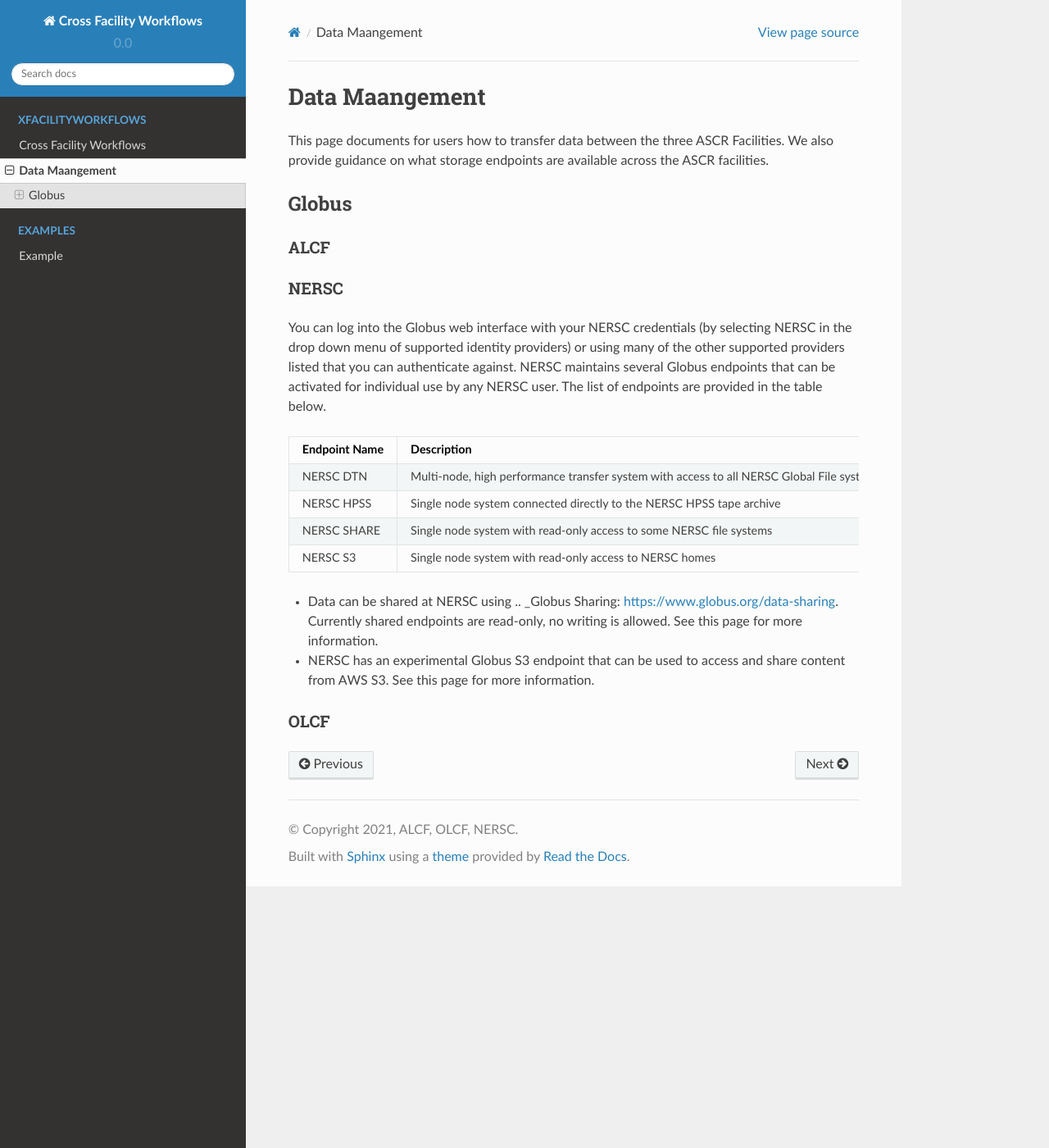
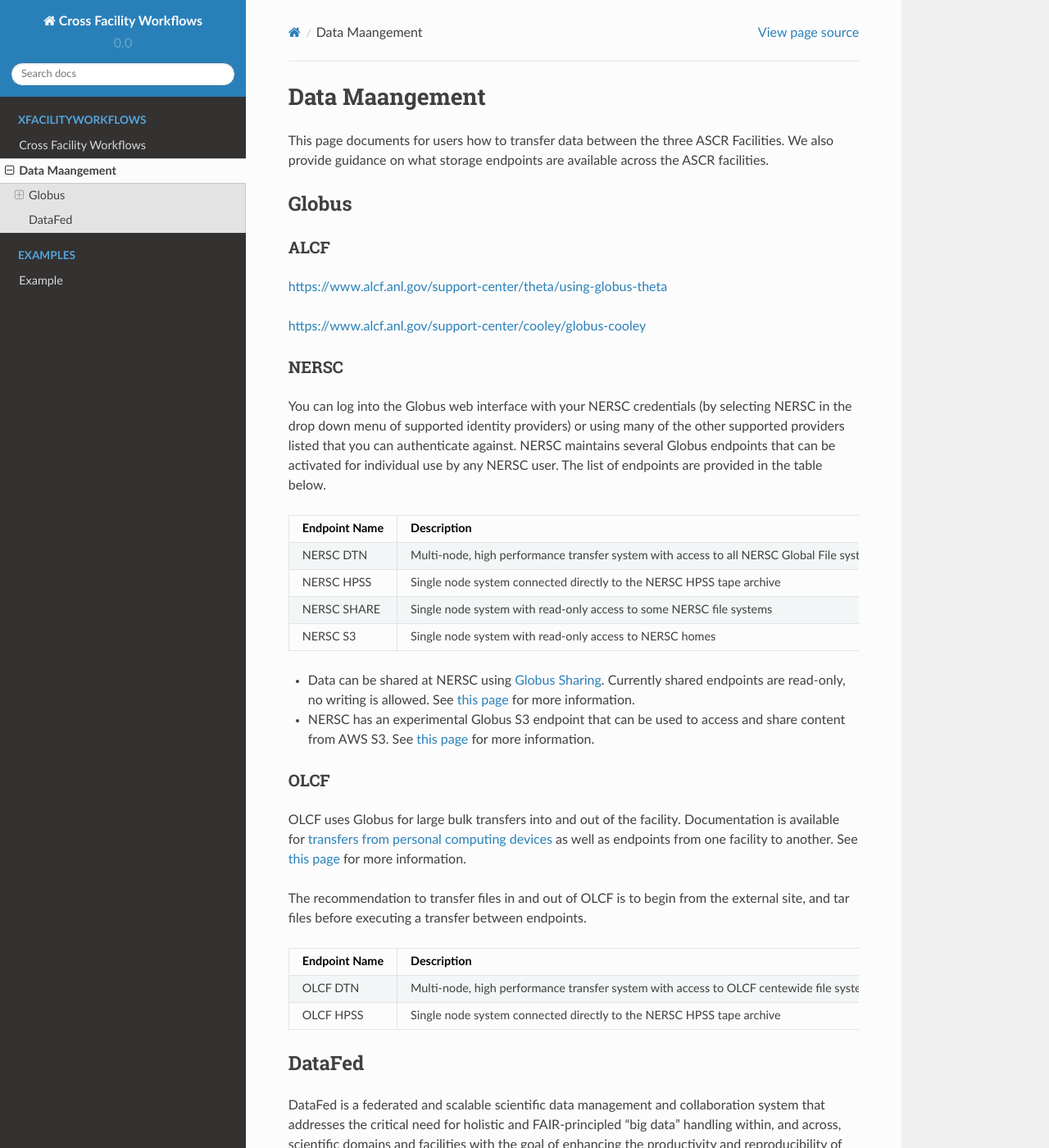
Before and after one commit to kantypas/BestPractices, a Sphinx documentation site: the page built from docs/source/DataManagement.rst, in a window 1280 px wide and 1400 px high. Shown: the whole window at 82% size. Built offline with Sphinx 7.4.7 and the Read the Docs theme 2.0.0, drawn with Linux system fonts in a browser that asks for light colours; pages that are not in the unit, such as notebooks, are missing from menus; some of the changed text lies outside the part shown.

Commit message:
Update DataManagement.rst
Added ALCF and OLCF docs, and DataFed

```diff
--- a/docs/source/DataManagement.rst
+++ b/docs/source/DataManagement.rst
@@ -9,6 +9,9 @@
 
 ALCF
 ~~~~~~
+https://www.alcf.anl.gov/support-center/theta/using-globus-theta
+
+https://www.alcf.anl.gov/support-center/cooley/globus-cooley
 
 
 NERSC
@@ -37,10 +40,41 @@
 +----------------+-----------------------------------------------+---------------------------+
 
 
-* Data can be shared at NERSC using .. _Globus Sharing: https://www.globus.org/data-sharing. Currently shared endpoints are read-only, no writing is allowed. See this page for more information.
-* NERSC has an experimental Globus S3 endpoint that can be used to access and share content from AWS S3. See this page for more information.
+* Data can be shared at NERSC using `Globus Sharing <https://www.globus.org/data-sharing>`_. Currently shared endpoints are read-only, no writing is allowed. See `this page <https://docs.nersc.gov/services/globus/#sharing-data-with-globus>`_ for more information.
+* NERSC has an experimental Globus S3 endpoint that can be used to access and share content from AWS S3. See `this page <https://docs.nersc.gov/services/globus/#globus-s3-endpoint>`_ for more information.
 
 
 
 OLCF
 ~~~~~~
+
+OLCF uses Globus for large bulk transfers into and out of the facility.
+Documentation is available for `transfers from personal computing devices <https://docs.olcf.ornl.gov/data/transferring.html#using-globus-from-your-local-machine>`_ as well as endpoints from one facility to another.
+See `this page <https://docs.olcf.ornl.gov/data/transferring.html>`_ for more information.
+
+The recommendation to transfer files in and out of OLCF is to begin from the external site, and tar files before executing a transfer between endpoints.
+
+
++----------------+-----------------------------------------------+---------------------------+
+|  Endpoint Name |               Description                     | Recommended Use           |
++================+===============================================+===========================+
+|  OLCF DTN      | Multi-node, high performance transfer system  | Almost all data transfers |
+|                | with access to OLCF centewide file system     | needs into & out of OLCF  |
++----------------+-----------------------------------------------+---------------------------+
+|   OLCF HPSS    | Single node system connected directly to      | Remote transfers into &   |
+|                | the NERSC HPSS tape archive                   | out of HPSS               |
++----------------+-----------------------------------------------+---------------------------+
+
+
+
+DataFed
+---------
+
+DataFed is a federated and scalable scientific data management and collaboration system that addresses the critical need for holistic
+and FAIR-principled “big data” handling within, and across, scientific domains and facilities with the goal of enhancing the
+productivity and reproducibility of data-oriented scientific research.
+DataFed supports the early lifecycle stages of “working” scientific data and serves as a tool to ease the burden associated with capturing,
+organizing, and sharing potentially large volumes of heterogeneous scientific data.
+DataFed provides an environment in which scientific data can be precisely controlled and refined in preparation for eventual data publishing.
+
+See `this page <https://ornl.github.io/DataFed/>`_ for more detailed documentation.
```
